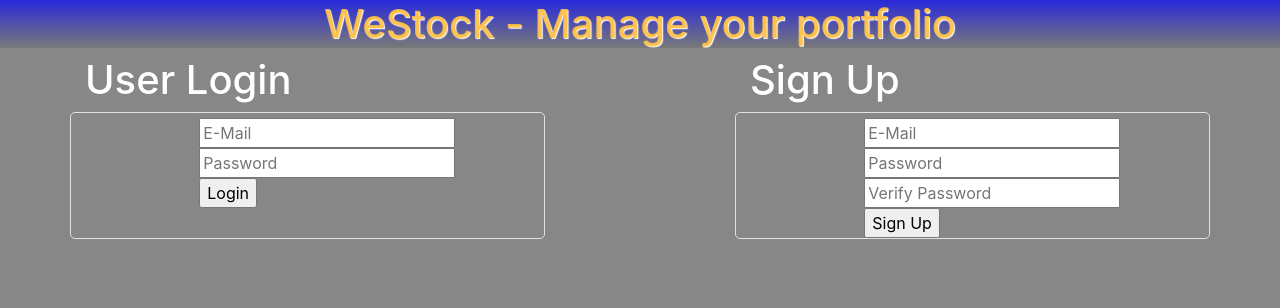
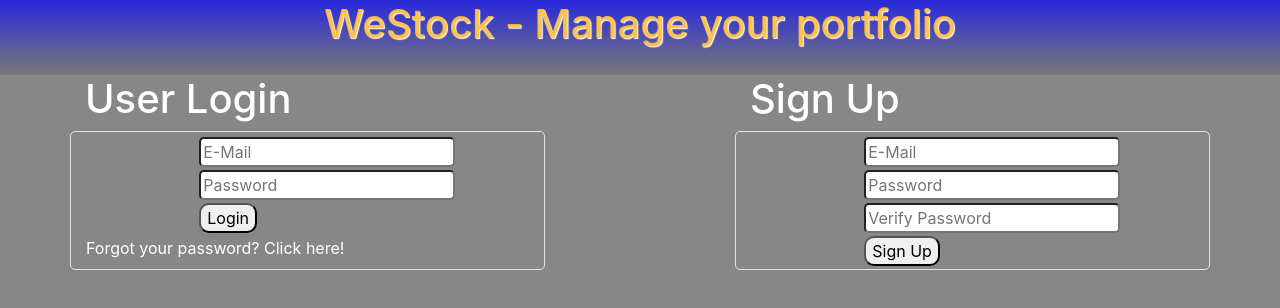
Before and after one commit to StockApp-Org/StockApp, a React (Create React App) app: page / in a window 1280 px wide. Shown: the top 308 px of the page. Built offline with nearby package versions, Linux system fonts and the light colour scheme.

Commit message:
Added forgot password link to login page

```diff
--- a/src/App.css
+++ b/src/App.css
@@ -6,6 +6,7 @@ header {
   background: linear-gradient(180deg, rgba(0,0,255, 0.7), rgba(0,0,0,0.1));
   margin-left: -15px;;
   margin-right: -15px;
+  height: 75px;
   text-align: center;
   color:rgba(253, 190, 63, 0.9);
   text-shadow: 1px 1px 1px white;
--- a/src/Pages/Login/LoginPage.css
+++ b/src/Pages/Login/LoginPage.css
@@ -10,3 +10,19 @@
 .header {
     color: white;
 }
+
+input[type="text"], input[type="password"] {
+    border-radius: 5px;
+}
+
+input[type="submit"] {
+    border-radius: 10px;
+}
+
+.form-row {
+    padding-bottom: 3px;
+}
+
+a {
+    color: white !important;
+}
--- a/src/Pages/Login/LoginPage.js
+++ b/src/Pages/Login/LoginPage.js
@@ -47,6 +47,7 @@ class LoginPage extends Component {
                             </Col>
                         </Form.Row>
                     </form>
+                    <a href="/">Forgot your password? Click here!</a>
                 </Col>
                 <Col lg={2}></Col>
                 <Col lg={5} id="signUpDiv" className="form-div border top-padding-5 display-block">
```
